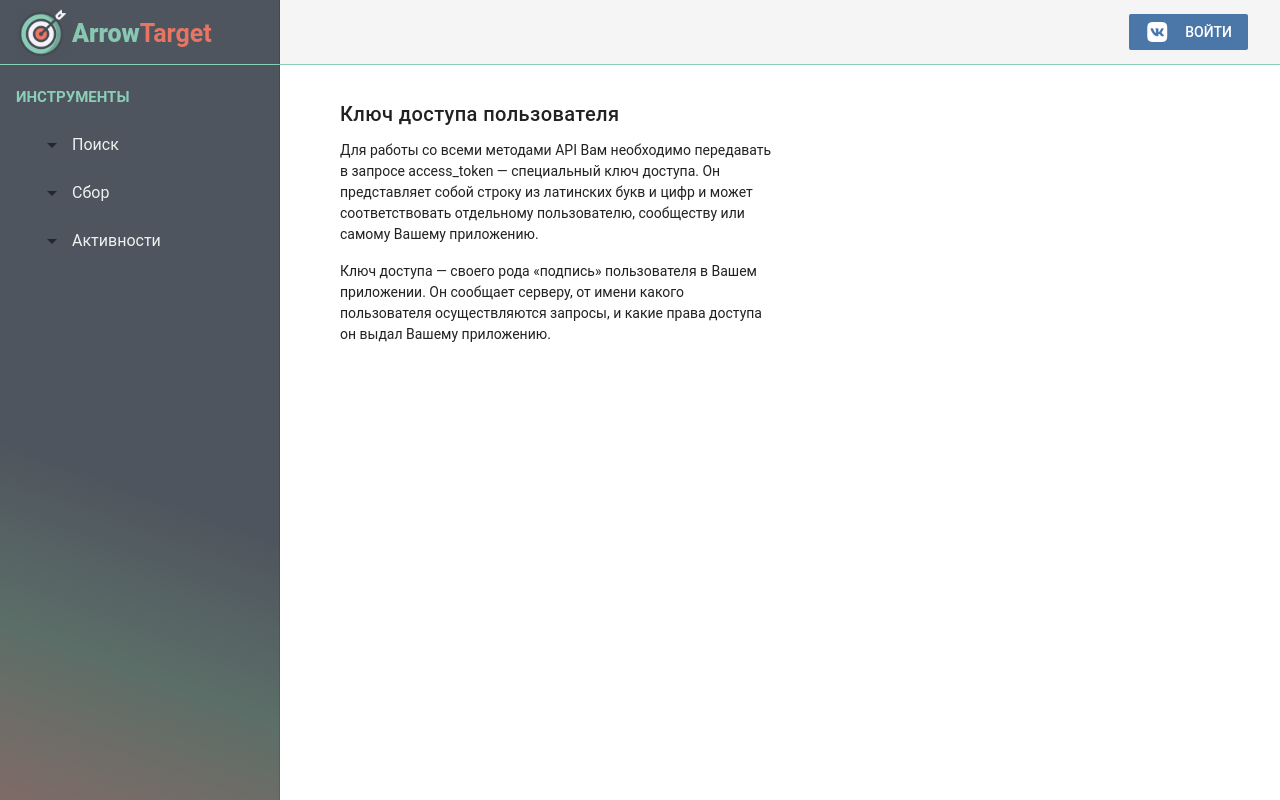
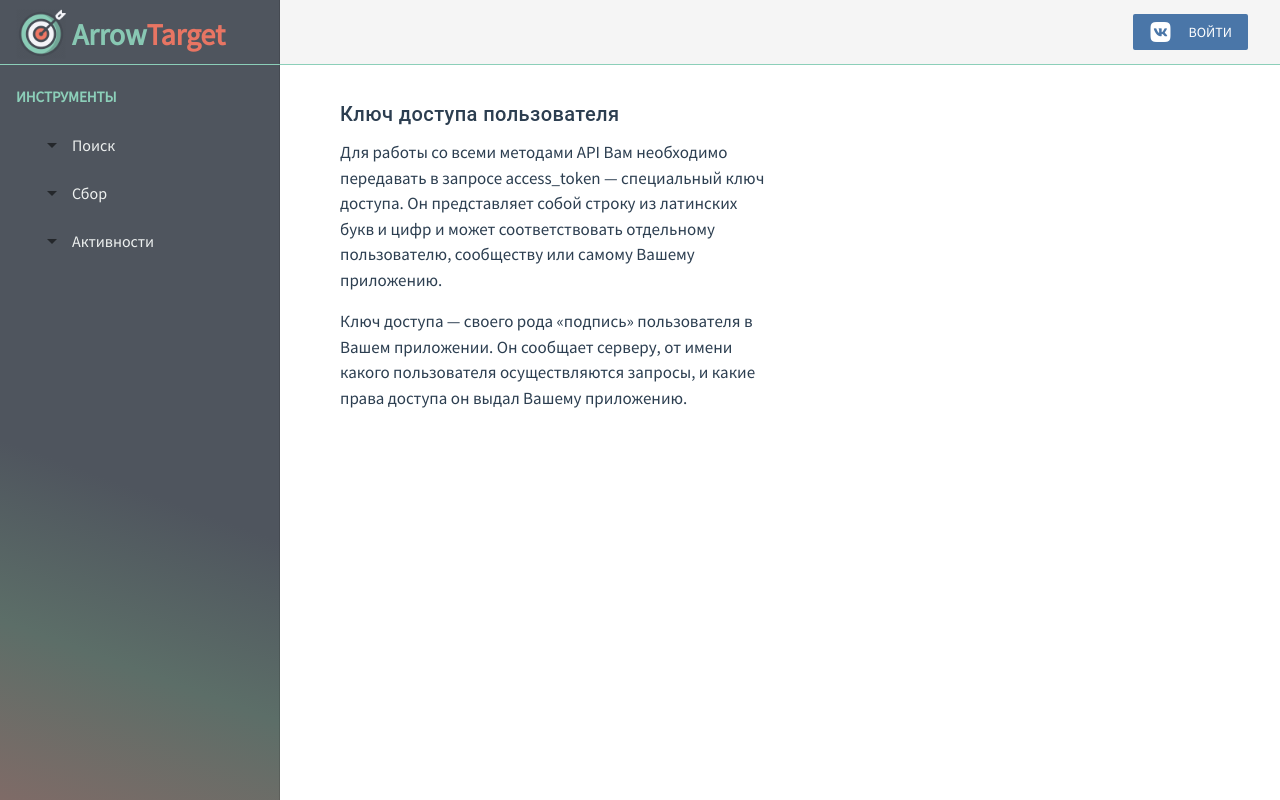
Before and after one commit to volodza/VUE_EXPRESS_PARSER, a Vue app in the folder client/: page / in a window 1280 px wide. Built offline with nearby package versions, Linux system fonts and the light colour scheme; what vue-resource would draw is missing.

Commit message:
font+btn_tusk

```diff
--- a/client/package.json
+++ b/client/package.json
@@ -10,7 +10,6 @@
     "dependencies": {
         "@mdi/font": "^3.7.95",
         "core-js": "^2.6.5",
-        "material-design-icons": "^3.0.1",
         "vue": "^2.6.10",
         "vue-resource": "^1.5.1",
         "vue-router": "^3.0.6",
--- a/client/public/index.html
+++ b/client/public/index.html
@@ -6,7 +6,7 @@
     <meta http-equiv="X-UA-Compatible" content="IE=edge">
     <meta name="viewport" content="width=device-width,initial-scale=1.0">
     <link rel="icon" href="<%= BASE_URL %>favicon.ico">
-    <link href="https://fonts.googleapis.com/icon?family=Material+Icons" rel="stylesheet">
+    <link href="https://fonts.googleapis.com/css?family=Source+Sans+Pro&display=swap" rel="stylesheet">
     <title>client</title>
 </head>
 
--- a/client/src/App.vue
+++ b/client/src/App.vue
@@ -71,6 +71,17 @@
   </v-app>
 </template>
 
+<style>
+
+#app {
+font-family: 'Source Sans Pro', sans-serif;
+  -webkit-font-smoothing: antialiased;
+  -moz-osx-font-smoothing: grayscale;
+  color: #2c3e50;
+  font-size: 17px;
+}
+</style>
+
 <script>
 import AppHeader from '@/components/AppHeader'
 import AppSidebar from '@/components/AppSidebar'
--- a/client/src/components/AppHeader.vue
+++ b/client/src/components/AppHeader.vue
@@ -4,7 +4,7 @@
       <!-- меню с зада4ами -->
     <div v-if="this.$store.getters.user">
       <v-badge
-        overlap class="hidden-md-and-up"
+        overlap
         v-if="$store.getters.user"
         v-model="$store.getters.tasks.length"
       >
@@ -20,18 +20,19 @@
 
           <template v-slot:activator="{ on }">
             <v-btn
-              class="hidden-md-and-up"
+
+
               color="black"
-              dark
+              flat
               v-on="on"
-              outline
-              style='height:30px'
+
+              style='height:30px;border:1px solid #d7d7d7;text-transform:none'
             >
               Мои задачи
             </v-btn>
           </template>
 
-          <v-card>
+          <v-card class="flat" style="box-shadow: 0 0 5px 2px;">
             <tasks></tasks>
           </v-card>
 
@@ -125,6 +126,7 @@ export default {
 this.$store.commit('logout');
 window.location.href = '/'
 },
+
     checkUserLogin (){
 if(!localStorage.access_key) return;
 this.$http.get("http://localhost:3000/auth/checkToken",{
--- a/client/src/components/AppSidebar.vue
+++ b/client/src/components/AppSidebar.vue
@@ -9,7 +9,7 @@
           <v-list-tile-action>
             <img style="height:50px" src="../assets/logo1.png" alt="">
           </v-list-tile-action>
-          <h1 style="font-size:25px; color:#E87563"><strong style="color:#88C8B3">Arrow</strong>Target</h1>
+          <h1 style="font-size:30px; color:#E87563"><strong style="color:#88C8B3">Arrow</strong>Target</h1>
 
     </v-list-tile>
 
--- a/client/src/main.js
+++ b/client/src/main.js
@@ -13,7 +13,7 @@ Vue.use(VueResource)
 
 Vue.use(Vuetify, {
     theme: {
-        primary: '#8CCFB9', //white
+        primary: '#8CCFB9', //green
         secondary: '#F27865', //red
         accent: '#8CCFB9', //green
         side: '#4f555e', //grey
```
Also changed, not shown: client/src/store/tasks.js (+7 -7 lines), 1 other file (tests, documents, lock files or other folders). Lines whose indentation alone changed are shown as unchanged.
